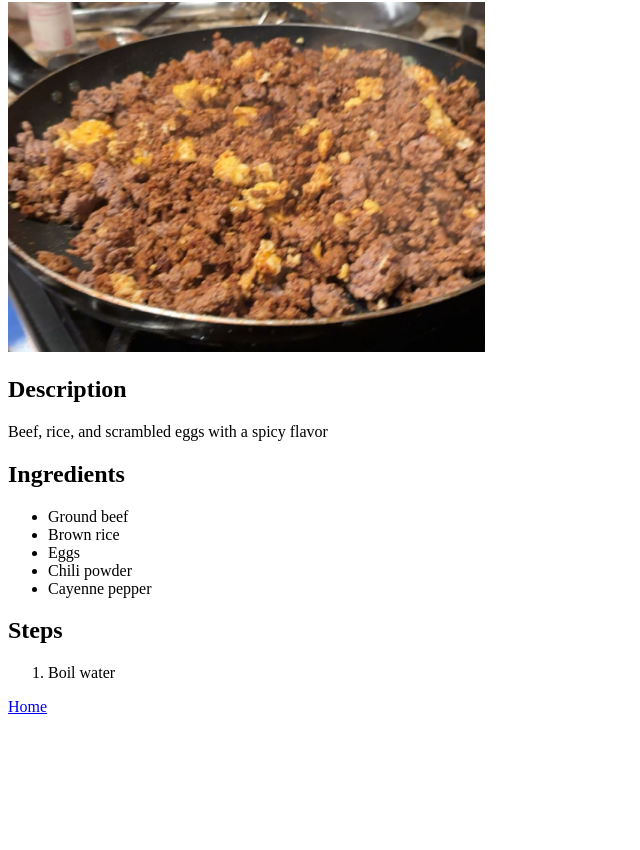
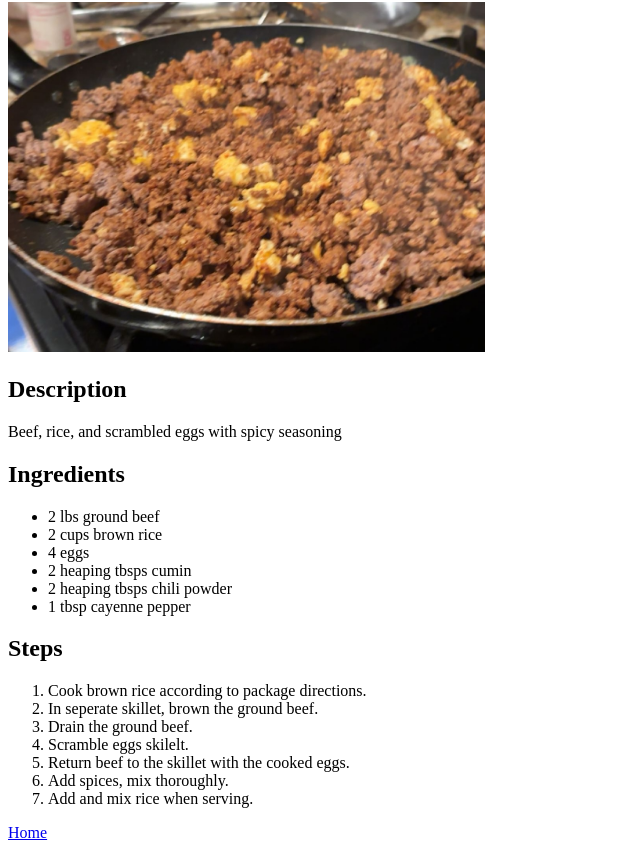
Before and after one commit to 8tsmith11/odin-recipes, a plain HTML site: page recipes/gruel.html in a window 1280 px wide. Shown: the part 78-928 px from the top of the page, without its empty margins (0-640 px from the left). Before the commit the page ends 802 px from the top, so only its background shows below. Drawn offline with Linux system fonts and the light colour scheme.

Commit message:
Add steps for gruel recipe to gruel.html

```diff
--- a/recipes/gruel.html
+++ b/recipes/gruel.html
@@ -10,20 +10,27 @@
         <img src="../img/gruel.jpg" alt="meat and rice in a pan" height="350">
 
         <h2>Description</h2>
-        <p>Beef, rice, and scrambled eggs with a spicy flavor</p>
+        <p>Beef, rice, and scrambled eggs with spicy seasoning</p>
 
         <h2>Ingredients</h2>
         <ul>
-            <li>Ground beef</li>
-            <li>Brown rice</li>
-            <li>Eggs</li>
-            <li>Chili powder</li>
-            <li>Cayenne pepper</li>
+            <li>2 lbs ground beef</li>
+            <li>2 cups brown rice</li>
+            <li>4 eggs</li>
+            <li>2 heaping tbsps cumin</li>
+            <li>2 heaping tbsps chili powder</li>
+            <li>1 tbsp cayenne pepper</li>
         </ul>
 
         <h2>Steps</h2>
         <ol>
-            <li>Boil water</li>
+            <li>Cook brown rice according to package directions.</li>
+            <li>In seperate skillet, brown the ground beef.</li>
+            <li>Drain the ground beef.</li>
+            <li>Scramble eggs skilelt.</li>
+            <li>Return beef to the skillet with the cooked eggs.</li>
+            <li>Add spices, mix thoroughly.</li>
+            <li>Add and mix rice when serving.</li>
         </ol>
 
         <a href="../index.html">Home</a>
```
